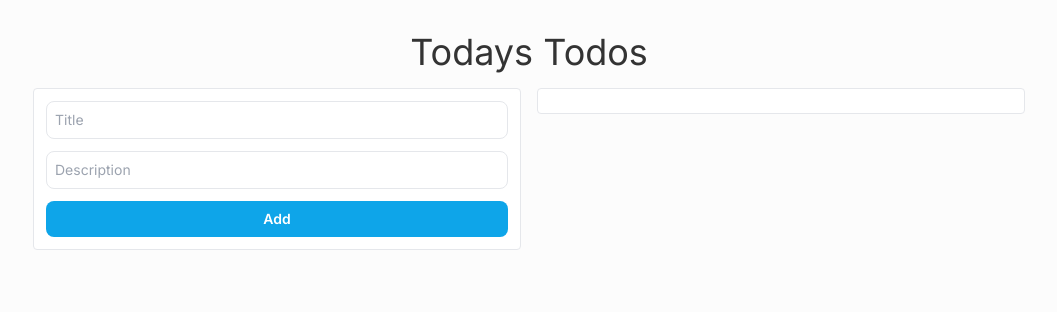
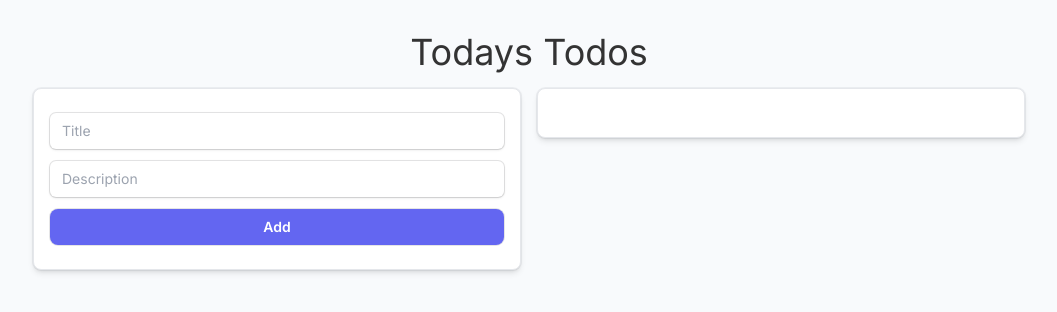
Before and after one commit to PetterFogel/nextjs-tailwind-zustand-todo-project, a Next.js app: page / in a window 1280 px wide. Shown: the top 312 px of the page, without its empty margins (111-1168 px from the left). Built offline with nearby package versions, Linux system fonts and the light colour scheme.

Commit message:
Implement new crisp styling

```diff
--- a/app/globals.css
+++ b/app/globals.css
@@ -3,6 +3,7 @@
 @tailwind utilities;
 
 :root {
+  --color-default: rgb(248 250 252);
   --color-white: #FCFCFC;
   --color-black: #333333;
 }
@@ -15,5 +16,5 @@
 
 body {
   color: var(--color-black);
-  background-color: var(--color-white);
+  background-color: var(--color-default);
 }
--- a/components/todos-form/TodosForm.tsx
+++ b/components/todos-form/TodosForm.tsx
@@ -28,17 +28,21 @@ export const TodosForm: FC<Props> = ({ onAddTodoClick }) => {
   return (
     <form
       onSubmit={submitHandler}
-      className="flex h-full flex-1 flex-col gap-3 rounded border bg-white p-3 ">
+      className="flex h-full flex-1 flex-col  gap-3 rounded-lg border bg-white  px-4 py-6 shadow-md  ring-1 ring-slate-900/5 dark:bg-slate-800">
       <input
-        className="rounded-lg border p-2"
+        className="rounded-md px-3 py-2 shadow ring-1 ring-gray-950/10"
         placeholder="Title"
         type="text"
         value={value}
         onChange={inputChangeHandler}
       />
-      <input className="rounded-lg border p-2" placeholder="Description" type="text" />
+      <input
+        className="rounded-md px-3 py-2 shadow ring-1 ring-gray-950/10"
+        placeholder="Description"
+        type="text"
+      />
       <button
-        className="text-l rounded-lg bg-sky-500 p-2 font-semibold text-white hover:bg-sky-700"
+        className="text-l rounded-lg bg-indigo-500 p-2 font-semibold text-white  ring-1 ring-gray-950/10 hover:bg-indigo-600"
         type="submit">
         Add
       </button>
--- a/components/todos-list/TodosList.tsx
+++ b/components/todos-list/TodosList.tsx
@@ -1,6 +1,6 @@
 "use client";
+import { FC } from "react";
 import { Todo } from "@/types/todo";
-import { FC } from "react";
 import { TrashIcon } from "@heroicons/react/24/solid";
 
 interface Props {
@@ -15,17 +15,19 @@ export const TodosList: FC<Props> = ({ todos, onDeleteTodoClick }) => {
   };
 
   return (
-    <ul role="list" className="h-full flex-1 flex-col divide-y rounded border bg-white p-3">
+    <ul
+      role="list"
+      className="h-full flex-1 flex-col divide-y rounded-lg border bg-white px-4 py-6 shadow-md ring-1 ring-slate-900/5 dark:bg-slate-800">
       {todos.map((todo) => (
         <li
           key={todo.id}
-          className="group/item flex items-center justify-between hover:bg-slate-100">
+          className="group/item flex items-center justify-between  hover:bg-slate-100">
           <div className="flex flex-col gap-1 p-2">
-            <p className="text font-semibold capitalize">{todo.title}</p>
+            <p className="text-base font-medium capitalize">{todo.title}</p>
           </div>
           <div
             onClick={() => deleteTodoHandler(todo.id)}
-            className="invisible m-2 cursor-pointer rounded-md p-1 text-gray-500 hover:bg-red-500 hover:text-yellow-50 group-hover/item:visible">
+            className="invisible m-2 cursor-pointer rounded-md p-1 text-gray-400 hover:text-red-500  group-hover/item:visible">
             <TrashIcon className="color h-5 w-5" />
           </div>
         </li>
```
